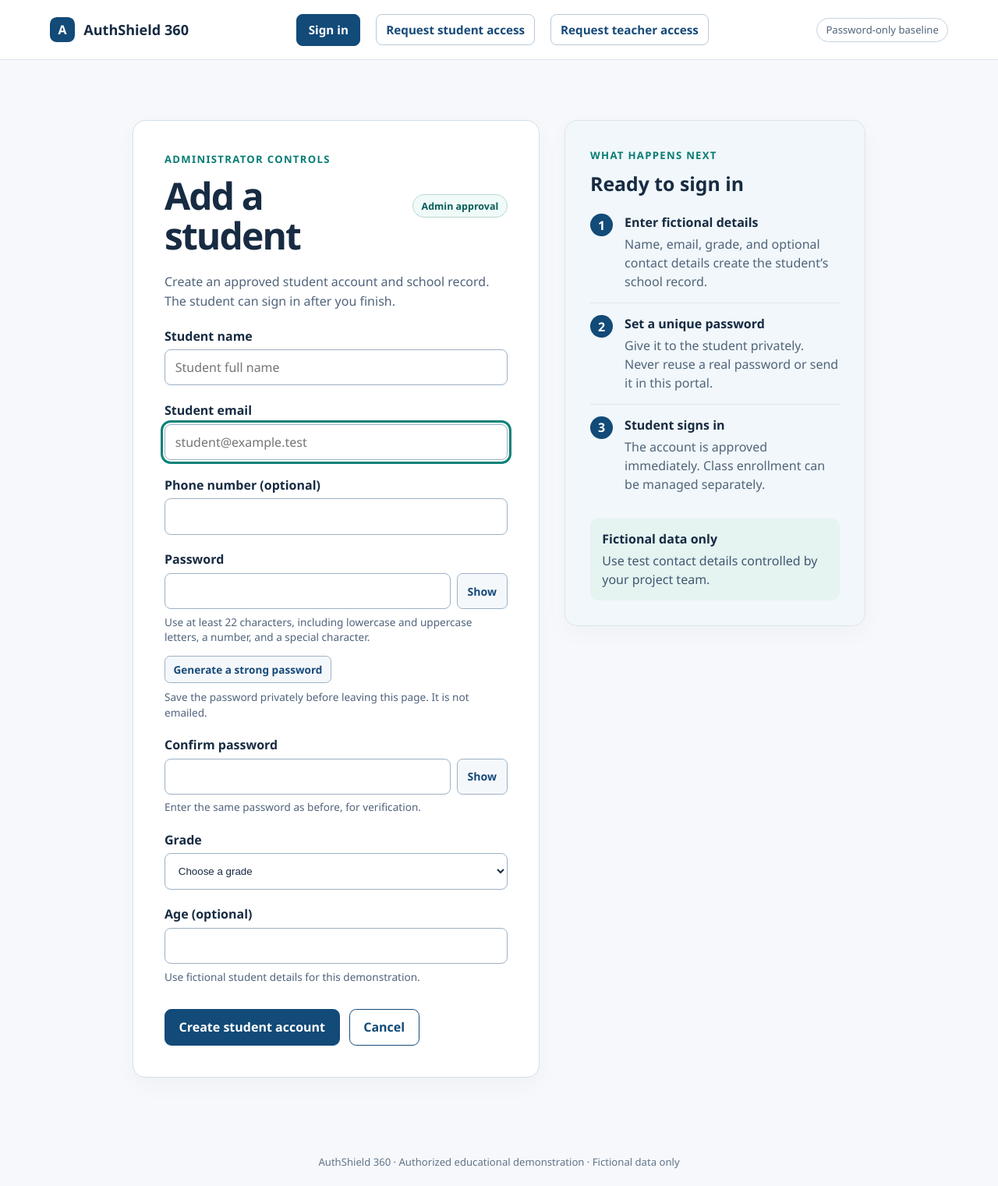
After one commit to mustafaahmed-sec/AuthShield360, a Django app: template templates/school/admin_add_student.html in a window 1280 px wide. The commit adds this page. Shown: the whole page at 78% size. Run offline with Django 5.2, Linux system fonts and the light colour scheme; the template is opened without the code that fills it: values that come from a table or form of the project are taken from there, others are empty; parts of the project's set-up code (start-up, migrations or seed data) failed here and were passed over.

Commit message:
Add guided administrator student creation

```diff
--- a/config/urls.py
+++ b/config/urls.py
@@ -4,6 +4,7 @@ from django.urls import path
 from accounts.views import BaselineLoginView, BaselineLogoutView, otp_resend, otp_verify, registration_status, signup
 from school.admin_views import (
     admin_management,
+    add_student,
     change_account_access,
     delete_school_account,
     review_account_request,
@@ -38,6 +39,7 @@ urlpatterns = [
     path("teacher/students/<int:student_id>/edit/", edit_assigned_student, name="edit_assigned_student"),
     path("teacher/enrollment-requests/new/", request_enrollment_change, name="request_enrollment_change"),
     path("administrator/management/", admin_management, name="admin_management"),
+    path("administrator/students/new/", add_student, name="add_student"),
     path("administrator/accounts/<int:user_id>/review/", review_account_request, name="review_account_request"),
     path("administrator/accounts/<int:user_id>/access/", change_account_access, name="change_account_access"),
     path("administrator/accounts/<int:user_id>/delete/", delete_school_account, name="delete_school_account"),
--- a/school/forms.py
+++ b/school/forms.py
@@ -1,12 +1,66 @@
 """Teacher forms whose choices are limited to the signed-in teacher's classes."""
 
 from django import forms
+from django.contrib.auth.forms import UserCreationForm
 from django.core.exceptions import ValidationError
+from django.core.validators import RegexValidator
 from django.utils import timezone
 
 from accounts.models import User
 
 from .models import Assignment, AttendanceRecord, Course, Enrollment, EnrollmentChangeRequest, ExamResult, StudentRecord
+
+
+class AdminStudentCreationForm(UserCreationForm):
+    phone_number = forms.CharField(
+        label="Phone number (optional)",
+        required=False,
+        max_length=32,
+        validators=[RegexValidator(r"^\+?[0-9][0-9\s().-]{6,30}$", "Enter a valid test phone number.")],
+    )
+    grade = forms.ChoiceField(
+        choices=[("", "Choose a grade"), ("Kindergarten", "Kindergarten"), *((f"Grade {grade}", f"Grade {grade}") for grade in range(1, 13))],
+    )
+    age = forms.IntegerField(
+        label="Age (optional)", required=False, min_value=4, max_value=21,
+        help_text="Use fictional student details for this demonstration.",
+    )
+
+    class Meta(UserCreationForm.Meta):
+        model = User
+        fields = ("full_name", "email", "phone_number")
+        widgets = {
+            "full_name": forms.TextInput(attrs={"autocomplete": "name", "placeholder": "Student full name"}),
+            "email": forms.EmailInput(attrs={"autocomplete": "email", "placeholder": "student@example.test"}),
+        }
+
+    def __init__(self, *args, **kwargs):
+        super().__init__(*args, **kwargs)
+        self.fields["full_name"].label = "Student name"
+        self.fields["email"].label = "Student email"
+        self.fields["password1"].widget.attrs.update({
+            "autocomplete": "new-password", "minlength": "22", "aria-describedby": "password-policy",
+        })
+        self.fields["password1"].help_text = (
+            "Use at least 22 characters, including lowercase and uppercase letters, a number, and a special character."
+        )
+        self.fields["password2"].label = "Confirm password"
+        self.fields["password2"].widget.attrs.update({"autocomplete": "new-password", "minlength": "22"})
+
+    def clean_email(self):
+        return self.cleaned_data["email"].strip().lower()
+
+    def save(self, *, reviewed_by):
+        student = super().save(commit=False)
+        student.role = User.Role.STUDENT
+        student.is_active = True
+        student.is_staff = False
+        student.is_superuser = False
+        student.approval_status = User.ApprovalStatus.APPROVED
+        student.reviewed_by = reviewed_by
+        student.reviewed_at = timezone.now()
+        student.save()
+        return student
 
 
 class AttendanceSelectionForm(forms.Form):
--- /dev/null
+++ b/templates/school/admin_add_student.html
@@ -0,0 +1,57 @@
+{% extends "base.html" %}
+{% block title %}Add a student | AuthShield 360{% endblock %}
+{% block content %}
+  <div class="auth-layout signup-layout">
+    <section class="form-card signup-card" aria-labelledby="add-student-title">
+      <div class="signup-heading-row">
+        <div>
+          <div class="eyebrow">Administrator controls</div>
+          <h1 id="add-student-title">Add a student</h1>
+        </div>
+        <span class="review-chip">Admin approval</span>
+      </div>
+      <p class="muted">Create an approved student account and school record. The student can sign in after you finish.</p>
+
+      {% if form.non_field_errors %}<div class="form-error" role="alert">{{ form.non_field_errors }}</div>{% endif %}
+      <form method="post" action="{% url 'add_student' %}" data-busy-label="Creating student…">
+        {% csrf_token %}
+        {% for field in form %}
+          <div class="form-field{% if field.errors %} has-error{% endif %}">
+            <label for="{{ field.id_for_label }}">{{ field.label }}</label>
+            {% if field.name == 'password1' or field.name == 'password2' %}
+              <div class="password-input-row">{{ field }}<button class="password-toggle" type="button" data-password-toggle aria-controls="{{ field.id_for_label }}" aria-pressed="false">Show</button></div>
+            {% else %}
+              {{ field }}
+            {% endif %}
+            {% if field.name == 'password1' %}
+              <div id="password-policy" class="help-text">{{ field.help_text }}</div>
+              <p class="help-text password-strength" data-password-strength aria-live="polite"></p>
+              <div class="password-suggestion">
+                <button class="password-suggest-button" type="button" data-password-suggest>Generate a strong password</button>
+                <span class="help-text" data-password-suggestion-status aria-live="polite">Save the password privately before leaving this page. It is not emailed.</span>
+              </div>
+            {% elif field.help_text %}
+              <div class="help-text">{{ field.help_text }}</div>
+            {% endif %}
+            {% if field.errors %}<div class="field-error" role="alert">{{ field.errors }}</div>{% endif %}
+          </div>
+        {% endfor %}
+        <div class="actions">
+          <button class="button" type="submit">Create student account</button>
+          <a class="button secondary" href="{% url 'admin_management' %}">Cancel</a>
+        </div>
+      </form>
+    </section>
+
+    <aside class="side-card signup-aside" aria-labelledby="add-student-info-title">
+      <span class="eyebrow">What happens next</span>
+      <h2 id="add-student-info-title">Ready to sign in</h2>
+      <ol class="signup-steps">
+        <li><span class="step-number">1</span><div><strong>Enter fictional details</strong><p>Name, email, grade, and optional contact details create the student’s school record.</p></div></li>
+        <li><span class="step-number">2</span><div><strong>Set a unique password</strong><p>Give it to the student privately. Never reuse a real password or send it in this portal.</p></div></li>
+        <li><span class="step-number">3</span><div><strong>Student signs in</strong><p>The account is approved immediately. Class enrollment can be managed separately.</p></div></li>
+      </ol>
+      <div class="privacy-note"><strong>Fictional data only</strong><p>Use test contact details controlled by your project team.</p></div>
+    </aside>
+  </div>
+{% endblock %}
--- a/templates/school/admin_management.html
+++ b/templates/school/admin_management.html
@@ -5,6 +5,7 @@
   <h1>Accounts and requests</h1>
   <p class="intro">Approve fictional Student and Teacher accounts, manage access, and review class roster requests.</p>
   <div class="actions">
+    <a class="button" href="{% url 'add_student' %}">Add a student</a>
     <a class="button secondary" href="{% url 'dashboard' %}">Back to dashboard</a>
     <a class="button secondary" href="{% url 'admin:index' %}">School data administration</a>
   </div>
```
Also changed, not shown: school/admin_views.py (+28 -1 lines).
